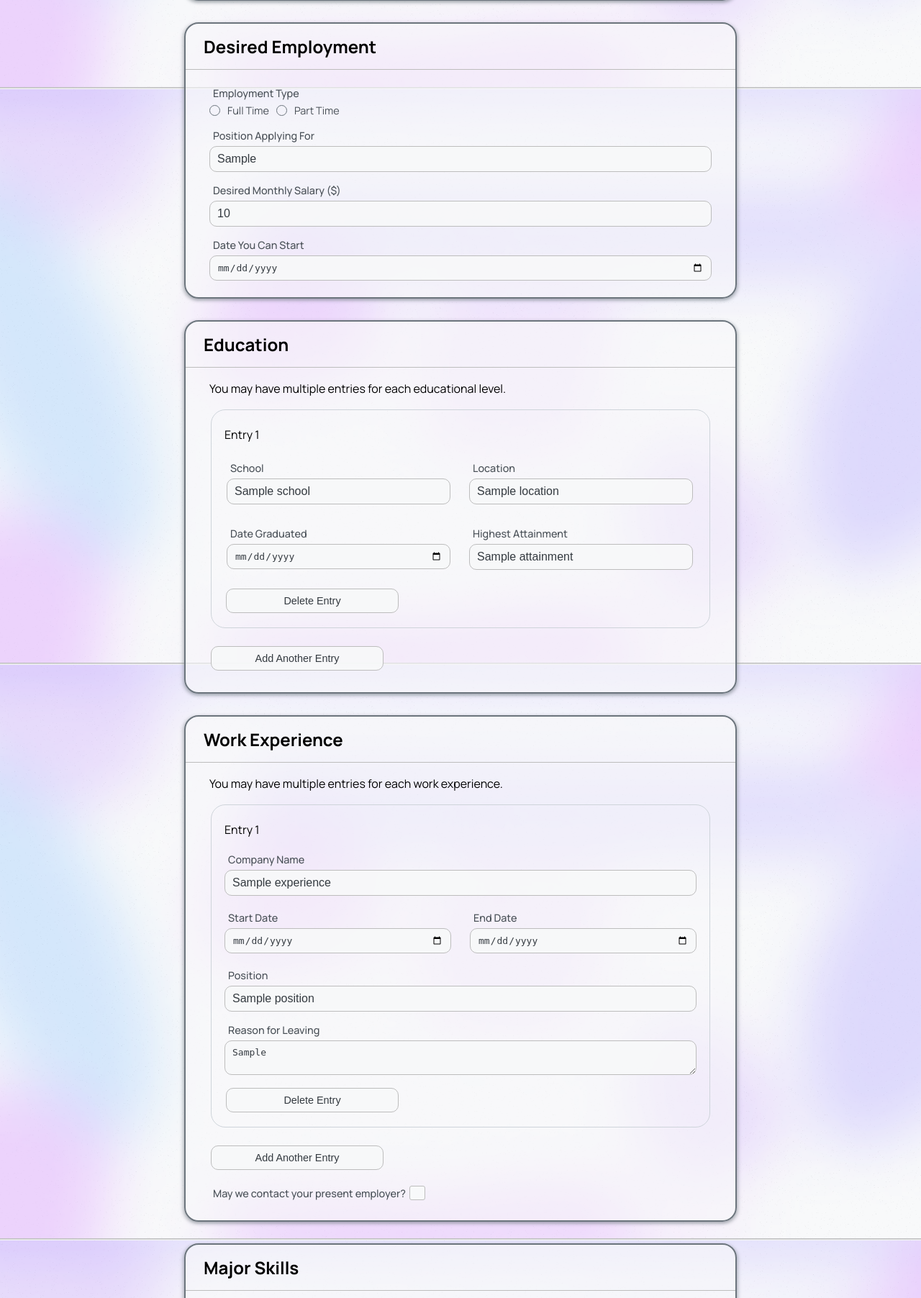
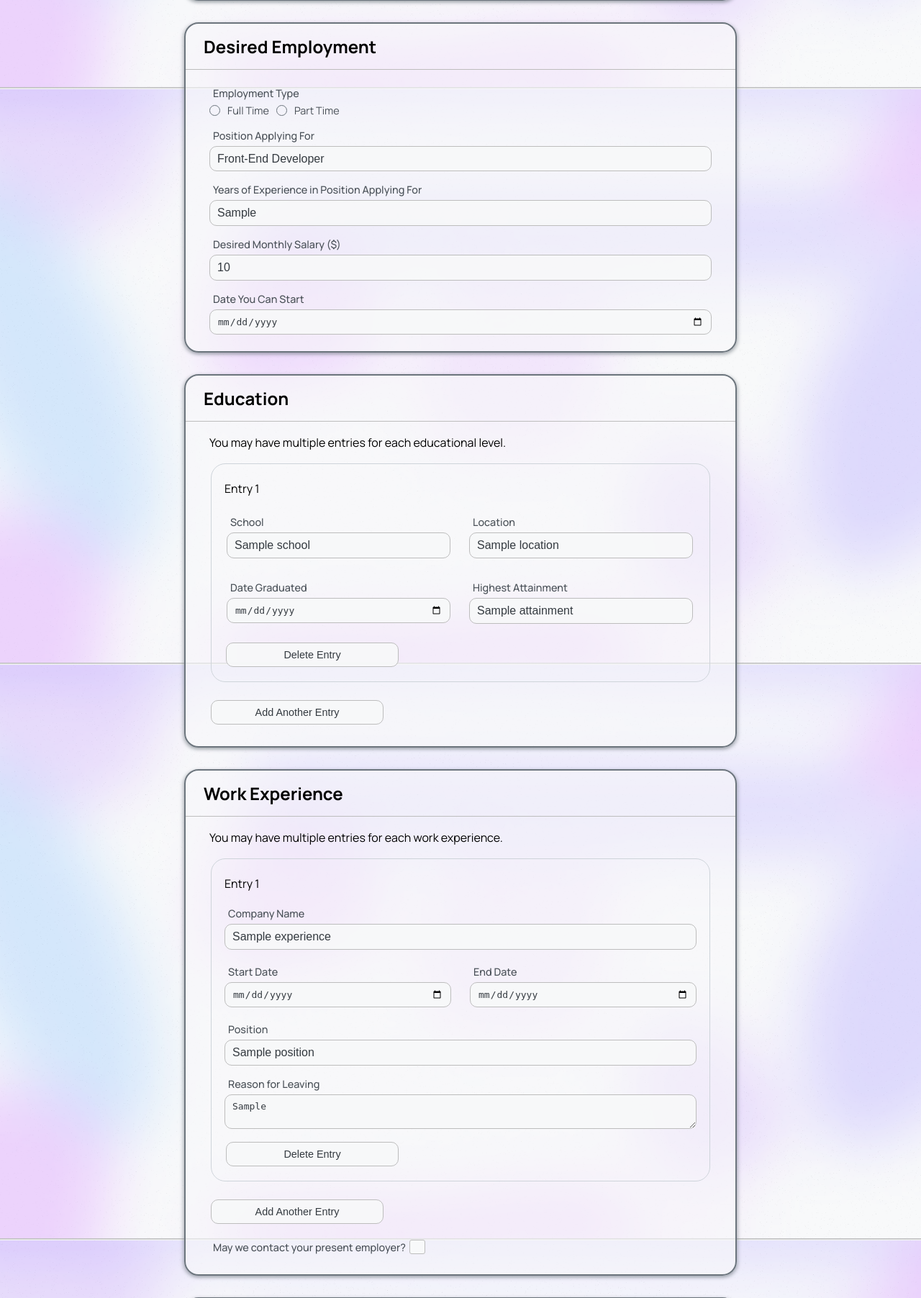
Before and after one commit to Pengskii09/GenApp-V2-with-Python, a Flask app: template templates/update_form.html in a window 1280 px wide. Shown: the part 676-2480 px from the top of the page at 72% size. Run offline with Flask 3, Linux system fonts and the light colour scheme; the template is opened without the code that fills it: values that come from a table or form of the project are taken from there, most other values are stand-ins (such as "Sample title", 1, 10 or a date in 2020).

Commit message:
Added Years of Experience and Change Position Applying for to be Drop-Down Select Menu instead of Text Input
Added new column to DB

```diff
--- a/static/css/main.css
+++ b/static/css/main.css
@@ -179,6 +179,7 @@ li, a {
 .form-section input[type="date"],
 .form-section input[type="email"],
 .form-section textarea,
+.form-section select,
 .form-section input[type="checkbox"] {
     /* Remove default styling */
     appearance: none;
--- a/templates/update_form.html
+++ b/templates/update_form.html
@@ -160,7 +160,26 @@ body {
 
             <div class="input-box">
                 <label for="position_applying_for" class="input-label">Position Applying For</label>
-                <input type="text" id="position_applying_for" name="position_applying_for" value="{{ employment_data.position_applying_for }}" required>
+                <select id="position_applying_for" name="position_applying_for" required>
+                    <option value="" disabled {% if not employment_data.position_applying_for %}selected{% endif %}>Select a position</option>
+                    <option value="Front-End Developer" {% if employment_data.position_applying_for == 'Front-End Developer' %}selected{% endif %}>Front-End Developer</option>
+                    <option value="UI/UX Designer" {% if employment_data.position_applying_for == 'UI/UX Designer' %}selected{% endif %}>UI/UX Designer</option>
+                    <option value="Back-End Developer" {% if employment_data.position_applying_for == 'Back-End Developer' %}selected{% endif %}>Back-End Developer</option>
+                    <option value="Full-Stack Developer" {% if employment_data.position_applying_for == 'Full-Stack Developer' %}selected{% endif %}>Full-Stack Developer</option>
+                    <option value="Project Manager" {% if employment_data.position_applying_for == 'Project Manager' %}selected{% endif %}>Project Manager</option>
+                    <option value="Quality Assurance" {% if employment_data.position_applying_for == 'Quality Assurance' %}selected{% endif %}>Quality Assurance</option>
+                    <option value="DevOps Engineer" {% if employment_data.position_applying_for == 'DevOps Engineer' %}selected{% endif %}>DevOps Engineer</option>
+                    <option value="Data Scientist" {% if employment_data.position_applying_for == 'Data Scientist' %}selected{% endif %}>Data Scientist</option>
+                    <option value="Mobile App Developer" {% if employment_data.position_applying_for == 'Mobile App Developer' %}selected{% endif %}>Mobile App Developer</option>
+                    <!-- Add more options as needed -->
+                </select>
+            </div>
+
+
+
+            <div class="input-box">
+                <label for="years_of_experience" class="input-label">Years of Experience in Position Applying For</label>
+                <input type="text" id="years_of_experience" name="years_of_experience" value="{{ employment_data.years_of_experience }}" required>
             </div>
 
             <div class="input-box">
```
Also changed, not shown: app1.py (+5 -9 lines), templates/applicationForm.html (+19 -1 lines), templates/viewDatabase.html (+6 -4 lines), database.db.
